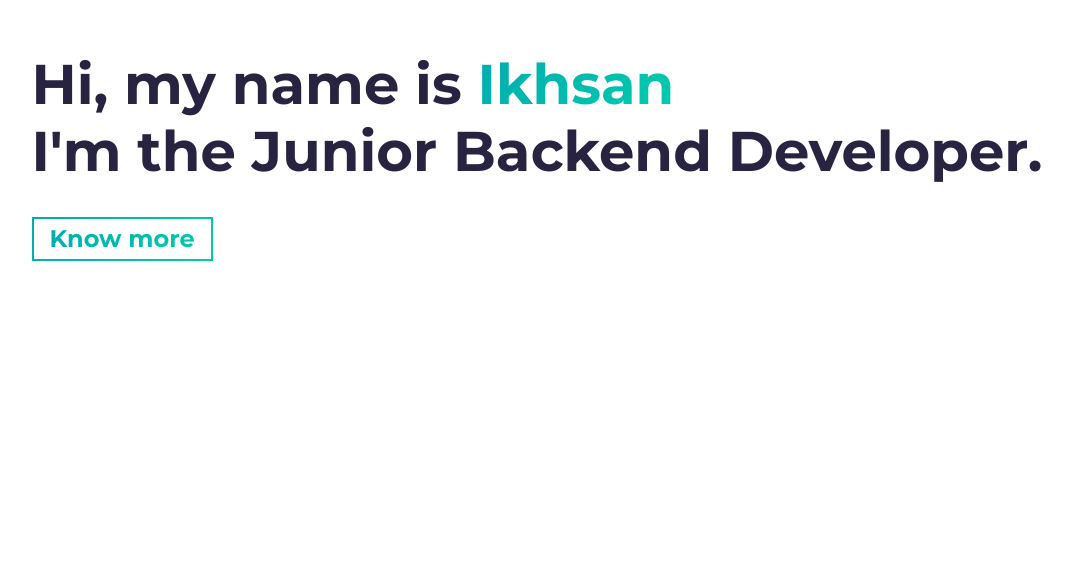
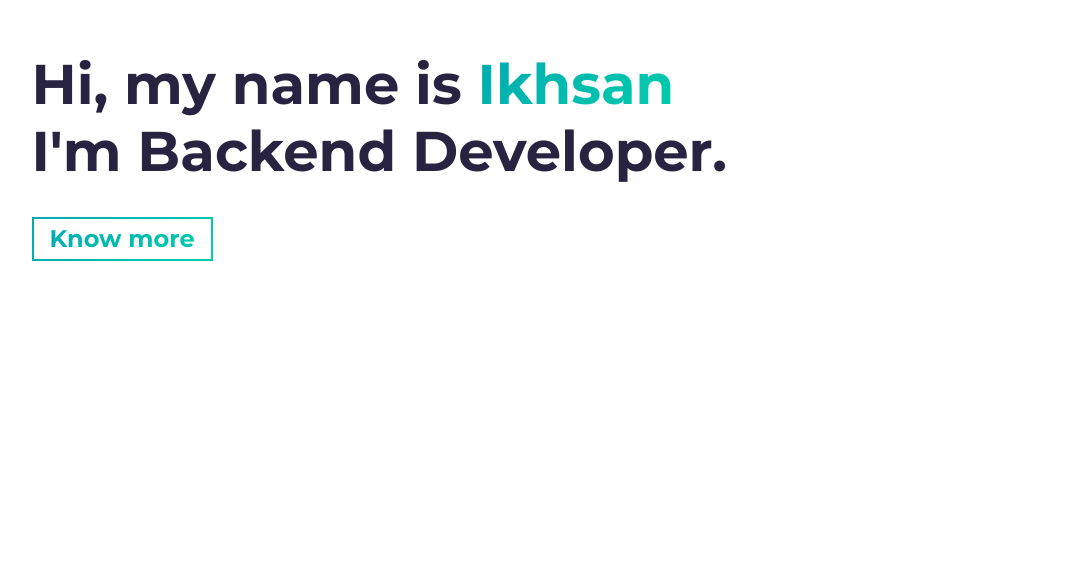
Before and after one commit to Ikhsanheriyawan2404/my-portfolio, a website built with Parcel: page src/index.html in a window 1280 px wide. Shown: the part 239-800 px from the top of the page, without its empty margins (46-1118 px from the left). Built offline with nearby package versions, Linux system fonts and the light colour scheme.

Commit message:
style: change role content

```diff
--- a/src/index.html
+++ b/src/index.html
@@ -48,7 +48,7 @@
         <h1 class="hero-title load-hidden">
           Hi, my name is <span class="text-color-main">Ikhsan</span>
           <br />
-          I'm the Junior Backend Developer.
+          I'm Backend Developer.
         </h1>
         <p class="hero-cta load-hidden">
           <a rel="noreferrer" class="cta-btn cta-btn--hero" href="#about"
```
